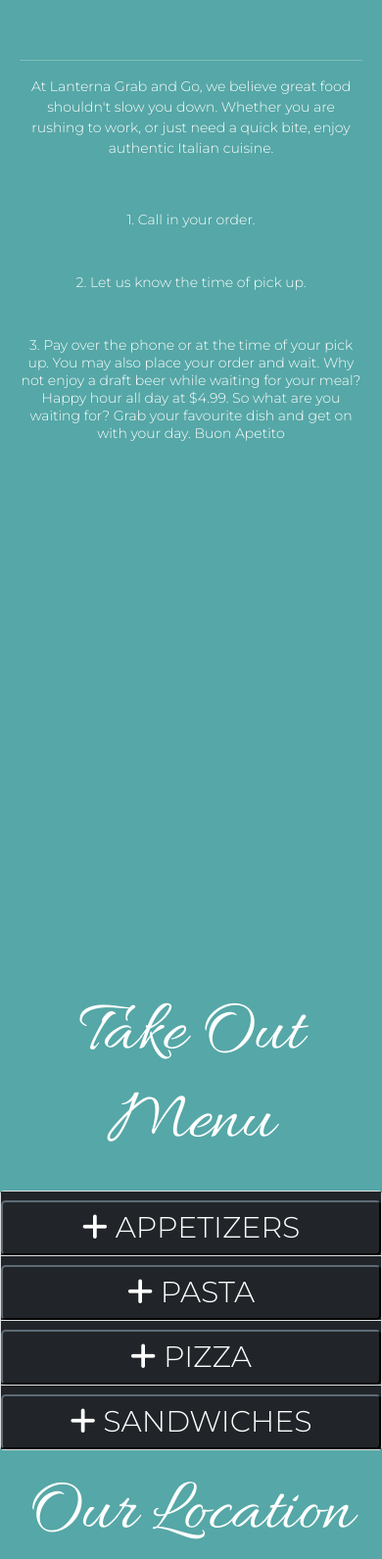
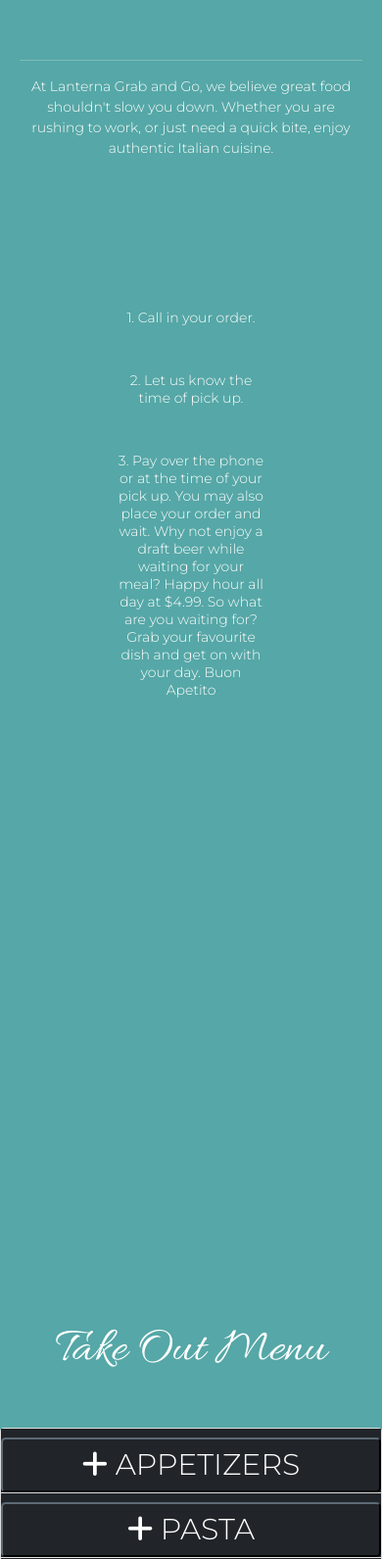
Before and after one commit to Fabscg/lanterna-marketplace, a PHP site: page /public/index.html in a window 390 px wide. Shown: the part 805-2396 px from the top of the page at 98% size. Run offline with PHP 8.4, Linux system fonts and the light colour scheme; some libraries are stand-ins or nearby versions.

Commit message:
nothing to commit

```diff
--- a/public/index.html
+++ b/public/index.html
@@ -111,7 +111,7 @@
     <section class="menu">
 
         <div class="accordion" id="accordionExample">
-            <h2 id="menu-food" class="text-center my-4" style="line-height: 1.2;">Take Out Menu</h2>
+            <h2 id="menu-food" class="text-center py-8" style="line-height: 1.2;">Take Out Menu</h2>
 
             <div class="accordion-item">
                 <h2 class="accordion-header bg-dark" id="headingTwo">
--- a/public/style.css
+++ b/public/style.css
@@ -71,11 +71,9 @@ th{
 
 #menu-food {
     text-align: center;
-    margin-top: 50px;  /* Adds space ABOVE the menu */
     font-family: 'Allura', cursive;
     font-size: 75px;
     line-height: 1.2;
-    padding-top: 0; /* Remove unnecessary padding */
 }
 
 
@@ -167,7 +165,7 @@ th{
 
 .about-text {
     max-width: 600px;
-    height:fit-content;
+    height:100%;
     display:block;
     justify-content: center!important;
     align-items: center;
@@ -619,6 +617,16 @@ footer {
         align-items: center;
         justify-content:space-around;
     }
+    #menu-food {
+        display:block;
+        text-align: center;
+        font-family: 'Allura', cursive;
+        font-size: 50px;
+        line-height: 1.2;
+        padding-top: 200px;
+        height:300px!important;
+    }
+
 
     #about-text {
         text-align: center;
@@ -665,6 +673,7 @@ footer {
     }
 
     .container-map{
+
         display: grid;
         justify-content: center;
         align-items: center;
@@ -681,11 +690,9 @@ footer {
     }
     .container-steps {
         display: flex !important;
-        flex-direction: column !important;
         align-items: center !important;
-        padding-bottom: 200px !important;
+        padding: 100px;
         line-height: normal;
-        margin-bottom: 200px;
     }
 
     .our-restaurant,
```
